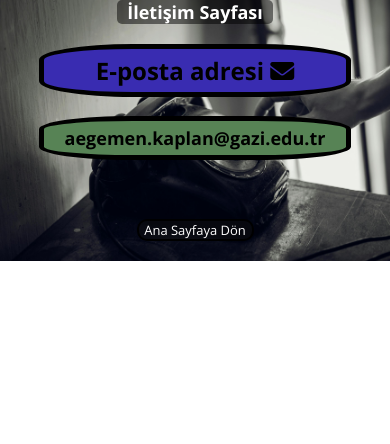
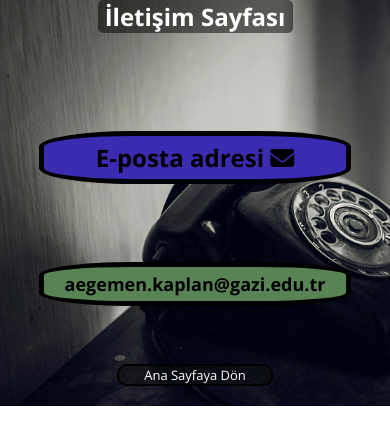
Before and after one commit to AliEgemenKaplan/AliEgemenKaplan.github.io, a plain HTML site: page yan_sayfalar/iletişim.html in a window 390 px wide. Drawn offline with nearby package versions, Linux system fonts and the light colour scheme.

Commit message:
Update mobile.css

```diff
--- a/Web_Sayfam/CSS/mobile.css
+++ b/Web_Sayfam/CSS/mobile.css
@@ -59,7 +59,8 @@
     justify-content: center;
     margin-left: auto;
     margin-right: auto;
-    margin-top: 5%;
+    margin-top: 25%;
+
 
 
 
@@ -76,26 +77,24 @@
      justify-content: center;
      margin-left: auto;
      margin-right: auto;
-     margin-top: 5%;
+     margin-top: 20%;
      margin-bottom: 15%;
+
 
 
   }
   .head h1{
-    font-size: large;
+    font-size: x-large;
   }
 .head{
-    width: 40%;
+    width: 50%;
+    margin-bottom: 20%;
 }
 #Ana-Sayfa{
-    width: 30%;
+    width: 40%;
+
     margin-bottom: 20px;
 }
 #Ana-Sayfa a{
     font-size: small;
 }
- body{
-        background: url(/Web_Sayfam/Images/pexels-minan1398-1006122.jpg);
-        background-repeat: no-repeat;
-        background-size: cover;
-       }
```
